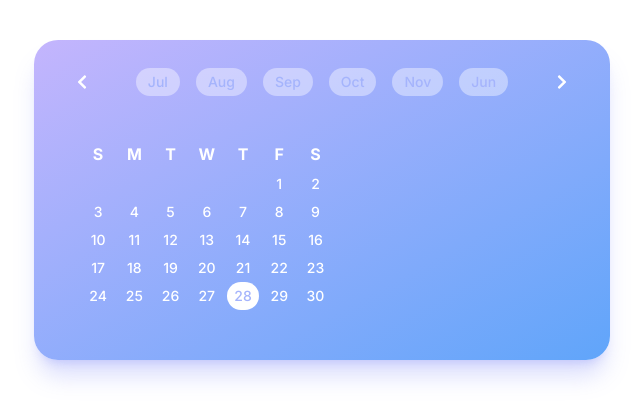
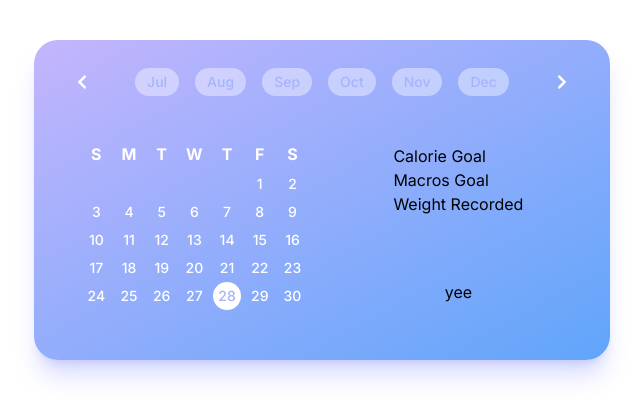
Before and after one commit to ishaan1013/nutrition, a Next.js app: page / in a window 1280 px wide. Both pictures are taken after a click on the icon 88 px from the left and 82 px from the top of the page. Shown: the top 420 px of the page, without its empty margins (6-649 px from the left). Built offline with nearby package versions, Linux system fonts and the light colour scheme.

Commit message:
month previewing

```diff
--- a/components/calendar.js
+++ b/components/calendar.js
@@ -9,22 +9,10 @@ export default function Calendar() {
     const [month, setMonth] = useState(appContext.month)
     const [year, setYear] = useState(appContext.year)
 
-    const [monthView, setMonthView] = useState(month < 7);
-    console.log(monthView)
+    const [monthPreview, setMonthPreview] = useState(appContext.month)
+    const [yearPreview, setYearPreview] = useState(appContext.year)
 
-    // ! whenever getting new MONTH add 1 for the correct value
-
-    const firstDOW = new Date(year + "-" + month + "-" + 1).getDay()
-
-    function daysInMonth (month, year) {
-        return new Date(year, month, 0).getDate()
-    }
-
-    // July
-    daysInMonth(7,2009) // 31
-    // February
-    daysInMonth(2,2009) // 28
-    daysInMonth(2,2008) // 29
+    const [monthView, setMonthView] = useState(month < 7)
 
     function CalendarMonths() {
         const m=["Jan", "Feb", "Mar", "Apr", "May", "Jun", "Jul", "Aug", "Sep", "Oct", "Nov", "Dec"]
@@ -33,38 +21,72 @@ export default function Calendar() {
         if (monthView) {
             months=[]
             for (let i = 1; i <= 5; i++) {
-                if (i == month) {
+                if (i == monthPreview) {
                     months.push(<div className="rounded-full bg-white text-indigo-300 mr-4 px-3 py-1 flex items-center justify-center text-center font-medium text-sm select-none cursor-pointer">{m[i-1]}</div>)
                 }
                 else {
-                    months.push(<div className="rounded-full bg-white/40 text-indigo-300 mr-4 px-3 py-1 flex items-center justify-center text-center font-medium text-sm select-none cursor-pointer">{m[i-1]}</div>)
+                    months.push(
+                        <div
+                        className="rounded-full bg-white/40 text-indigo-300 mr-4 px-3 py-1 flex items-center justify-center text-center font-medium text-sm select-none cursor-pointer"
+                        onClick={() => {setMonthPreview(i)}}
+                        >
+                            {m[i-1]}
+                        </div>
+                    )
                 }
             }
-            if (6 == month) {
+            if (6 == monthPreview) {
                 months.push(<div className="rounded-full bg-white text-indigo-300 px-3 py-1 flex items-center justify-center text-center font-medium text-sm select-none cursor-pointer">{m[5]}</div>)
             }
             else {
-                months.push(<div className="rounded-full bg-white/40 text-indigo-300 px-3 py-1 flex items-center justify-center text-center font-medium text-sm select-none cursor-pointer">{m[5]}</div>)
+                months.push(
+                    <div
+                    className="rounded-full bg-white/40 text-indigo-300 px-3 py-1 flex items-center justify-center text-center font-medium text-sm select-none cursor-pointer"
+                    onClick={() => {setMonthPreview(6)}}
+                    >
+                        {m[5]}
+                    </div>
+                )
             }
         }
         else {
             months = []
             for (let i = 7; i <= 11; i++) {
-                if (i == month) {
+                if (i == monthPreview) {
                     months.push(<div className="rounded-full bg-white text-indigo-300 mr-4 px-3 py-1 flex items-center justify-center text-center font-medium text-sm select-none cursor-pointer">{m[i-1]}</div>)
                 }
                 else {
-                    months.push(<div className="rounded-full bg-white/40 text-indigo-300 mr-4 px-3 py-1 flex items-center justify-center text-center font-medium text-sm select-none cursor-pointer">{m[i-1]}</div>)
+                    months.push(
+                        <div
+                        className="rounded-full bg-white/40 text-indigo-300 mr-4 px-3 py-1 flex items-center justify-center text-center font-medium text-sm select-none cursor-pointer"
+                        onClick={() => {setMonthPreview(i)}}
+                        >
+                            {m[i-1]}
+                        </div>
+                    )
                 }
             }
-            if (12 == month) {
-                months.push(<div className="rounded-full bg-white text-indigo-300 px-3 py-1 flex items-center justify-center text-center font-medium text-sm select-none cursor-pointer">{m[5]}</div>)
+            if (12 == monthPreview) {
+                months.push(<div className="rounded-full bg-white text-indigo-300 px-3 py-1 flex items-center justify-center text-center font-medium text-sm select-none cursor-pointer">{m[11]}</div>)
             }
             else {
-                months.push(<div className="rounded-full bg-white/40 text-indigo-300 px-3 py-1 flex items-center justify-center text-center font-medium text-sm select-none cursor-pointer">{m[5]}</div>)
+                months.push(
+                    <div
+                    className="rounded-full bg-white/40 text-indigo-300 px-3 py-1 flex items-center justify-center text-center font-medium text-sm select-none cursor-pointer"
+                    onClick={() => {setMonthPreview(12)}}
+                    >
+                        {m[11]}
+                    </div>
+                )
             }
         }
         return months
+    }
+
+    const firstDOW = new Date(yearPreview + "-" + monthPreview + "-" + 1).getDay()
+
+    function daysInMonth (month, year) {
+        return new Date(year, month, 0).getDate()
     }
 
     function CalendarDays() {
@@ -72,12 +94,12 @@ export default function Calendar() {
         for (let i = 1; i <= firstDOW; i++) {
             days.push(<div className="py-1"/>)
         }
-        for (let i = 1; i <= daysInMonth(month, year); i++) {
-            if (day != i) {
-                days.push(<div className="text-white font-medium text-sm select-none text-center cursor-pointer hover:bg-white/25 py-1 rounded-full">{i}</div>)
+        for (let i = 1; i <= daysInMonth(monthPreview, yearPreview); i++) {
+            if (day == i && monthPreview == month) {
+                days.push(<div className="text-indigo-300 font-medium text-sm select-none text-center cursor-pointer bg-white py-1 rounded-full">{i}</div>)
             }
             else {
-                days.push(<div className="text-indigo-300 font-medium text-sm select-none text-center cursor-pointer bg-white py-1 rounded-full">{i}</div>)
+                days.push(<div className="text-white font-medium text-sm select-none text-center cursor-pointer hover:bg-white/25 py-1 rounded-full">{i}</div>)
             }
         }
         return days
@@ -86,6 +108,8 @@ export default function Calendar() {
     return (
         <>
             <section className="h-80 w-[36rem] bg-gradient-to-tl from-blue-400 to-violet-300 rounded-3xl shadow-xl shadow-indigo-400/30 px-10 py-7">
+
+                {/* month selector */}
                 <div className="flex justify-between items-center">
                     <FaChevronLeft
                     className="text-white cursor-pointer"
@@ -100,9 +124,10 @@ export default function Calendar() {
                     />
                 </div>
 
-                <div className="px-2 pb-8 h-full">
-                    <div className="h-full flex flex-col justify-center">
-                        <div className="w-[52%] mt-6 mr-8 grid grid-cols-7 gap-x-1">
+                <div className="flex items-center h-full pb-8">
+                    {/* calendar */}
+                    <div className="h-full flex flex-col justify-center w-[55%] px-2">
+                        <div className="mt-6 mr-8 grid grid-cols-7 gap-x-1">
                             <div className="text-white font-bold select-none text-center py-1 rounded-full">S</div>
                             <div className="text-white font-bold select-none text-center py-1 rounded-full">M</div>
                             <div className="text-white font-bold select-none text-center py-1 rounded-full">T</div>
@@ -111,9 +136,18 @@ export default function Calendar() {
                             <div className="text-white font-bold select-none text-center py-1 rounded-full">F</div>
                             <div className="text-white font-bold select-none text-center py-1 rounded-full">S</div>
                         </div>
-                        <div className="w-[52%] mr-8 grid grid-cols-7 gap-x-1">
+                        <div className="mr-8 grid grid-cols-7 gap-x-1">
                             <CalendarDays/>
                         </div>
+                    </div>
+
+                    <div className="h-full w-[45%] px-2 pt-12 pb-6 flex flex-col justify-between items-center">
+                        <ul>
+                            <li>Calorie Goal</li>
+                            <li>Macros Goal</li>
+                            <li>Weight Recorded</li>
+                        </ul>
+                        <div>yee</div>
                     </div>
                 </div>
             </section>
```
